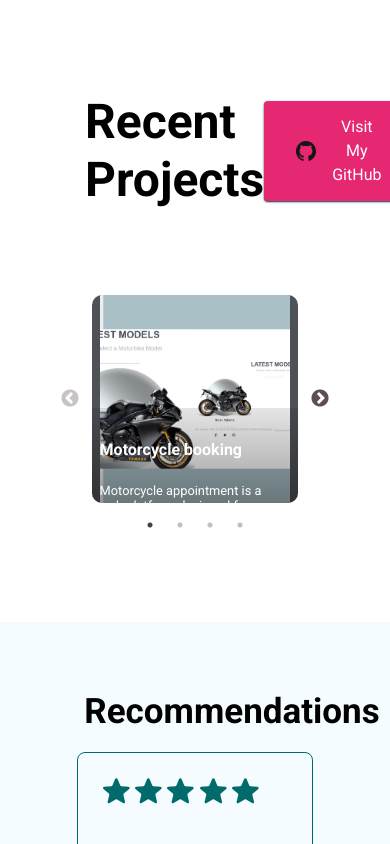
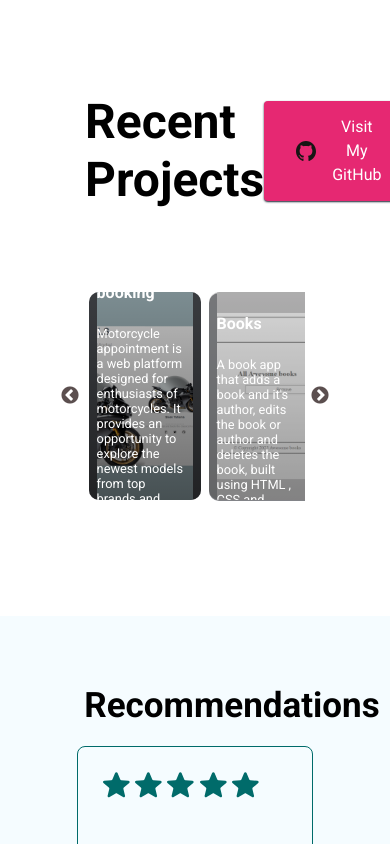
Before and after one commit to fatmahussein/fatma-portfolio, a React (Create React App) app: page / in a window 390 px wide. Shown: the part 1814-2658 px from the top of the page. Built offline with nearby package versions, Linux system fonts and the light colour scheme.

Commit message:
add styles to the slider

```diff
--- a/src/App.css
+++ b/src/App.css
@@ -662,6 +662,20 @@ display: flex;
   justify-content: flex-start;
   gap: 10rem;
 }
+.center .slick-center .projects-container{
+transform: scale(1.25);
+z-index: 10000;
+transform: all 400ms ease-in-out;
+pointer-events: all;
+opacity: 1;
+}
+.center .projects-container{
+opacity: 0.7;
+pointer-events: none;
+}
+.slick-list .slick-slider .slick-track{
+padding: 1.5rem 0;
+}
 /* Responsive Screens */
 @media only screen and (max-width: 1800px) {
   .hero--section--title {
@@ -715,6 +729,9 @@ display: flex;
     display: flex;
     flex-direction: column-reverse;
     padding-bottom: 70px;
+  }
+  .center .slick-center .projects-container{
+    transform: scale(1);
   }
   .hero--section--title,
   .hero--section-description,
@@ -871,3 +888,9 @@ margin-top: 25px;
 }
 
 /* Responsive Screen ends */
+@media screen and (max-width: 990px)
+{
+  .center .slick-center .projects-container{
+    transform: scale(1);
+  }
+}
--- a/src/Pages/Home/project.jsx
+++ b/src/Pages/Home/project.jsx
@@ -9,11 +9,12 @@ const Project = (props) => {
     <div className='desc'>
         <h1 className='project-title'>{title}</h1>
         <p className='project-desc'>{description}</p>
+        <li>
         <ul className='links'>
         <a className="demo" href={demo}>Demo</a>
         <a className="demo" href={link}>Github</a>
         </ul>
-
+        </li>
     </div>
      </container>
   )
--- a/src/Pages/Home/slider.jsx
+++ b/src/Pages/Home/slider.jsx
@@ -43,28 +43,31 @@ let data = [
 ];
 
 var settings = {
-  dots: true,
-  infinite: false,
+  className: "center",
+  centerMode: "true",
+  dots: false,
+  infinite: true,
   speed: 500,
   slidesToShow: 3,
-  slidesToScroll: 3,
+  slidesToScroll: 4,
   initialSlide: 0,
   responsive: [
     {
-      breakpoint: 1024,
+      breakpoint: 990,
       settings: {
         slidesToShow: 2,
-        slidesToScroll: 2,
+        slidesToScroll: 3,
         infinite: true,
-        dots: true
+        centerMode: "false",
+        dots: false
       }
     },
     {
       breakpoint: 600,
       settings: {
-        slidesToShow: 2,
-        slidesToScroll: 2,
-        initialSlide: 2
+        slidesToShow: 1,
+        slidesToScroll: 1,
+        initialSlide: 1
       }
     },
     {
--- a/src/data/index.json
+++ b/src/data/index.json
@@ -28,10 +28,7 @@
             "id":6,
             "description":"./img/rails.svg"
         }
-        , {
-            "id":7,
-            "description":"./img/tailwindcss.svg"
-        }
+
     ],
     "porfolio":
     [
```
